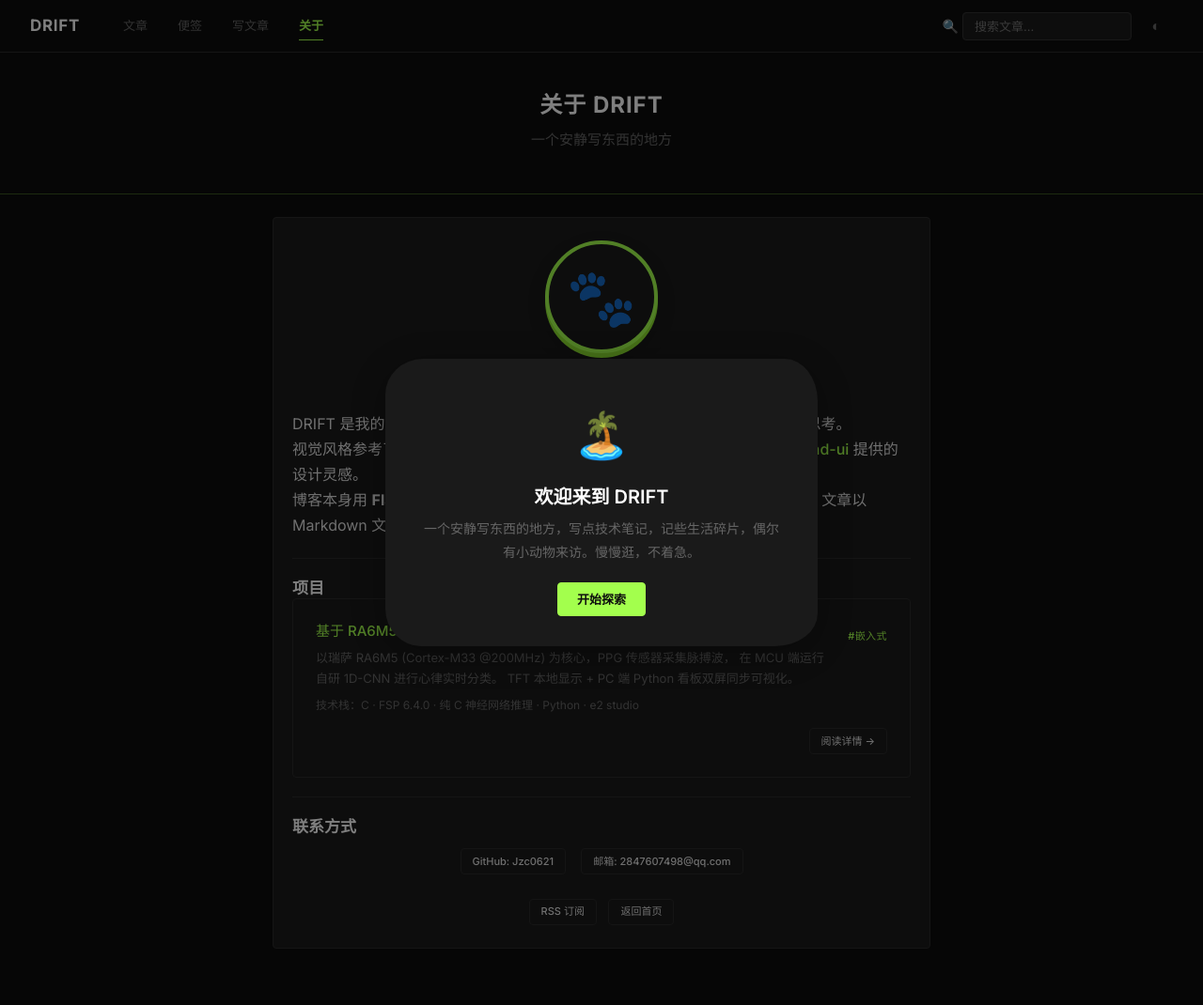
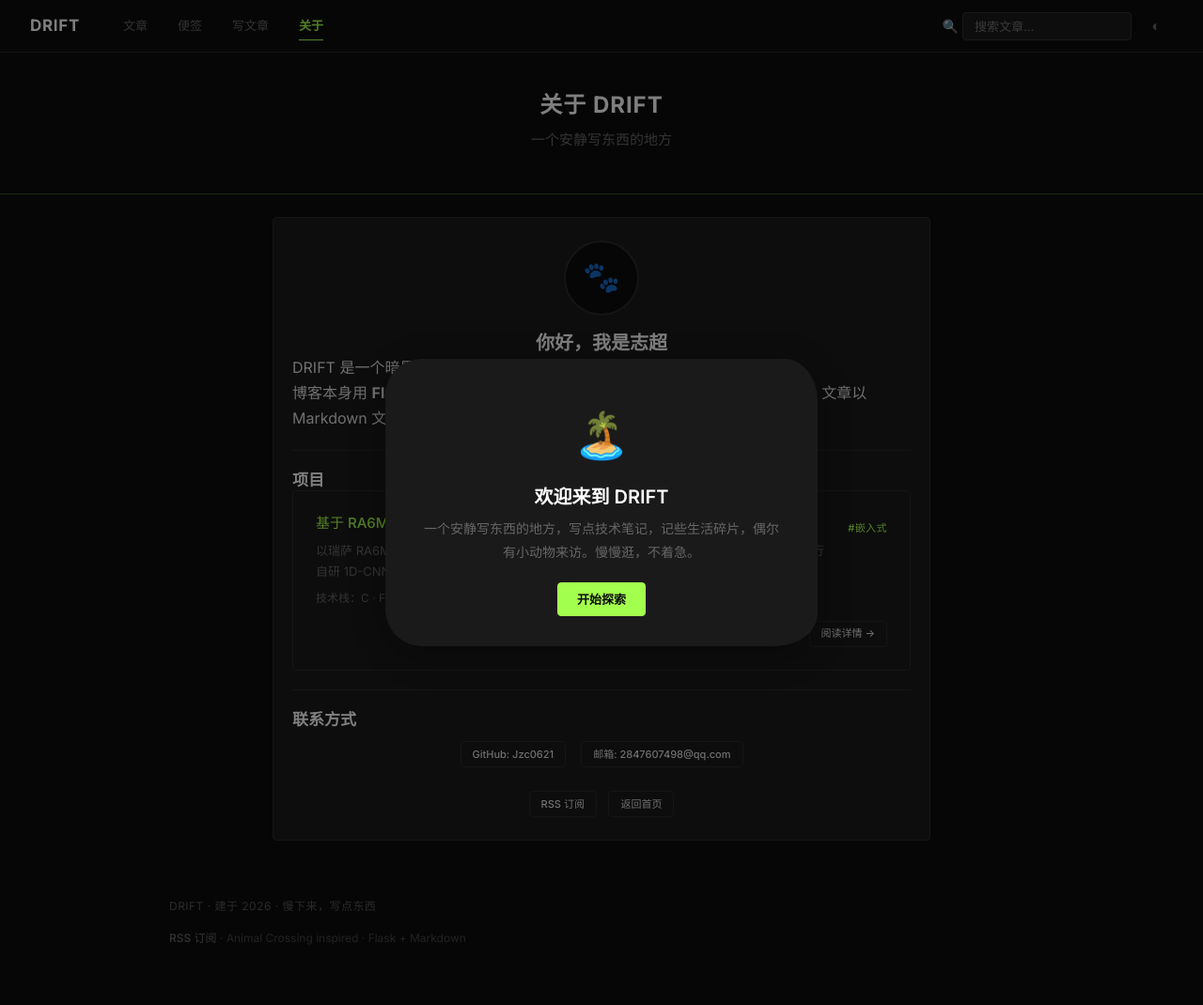
Before and after one commit to Jzc0621/jzc-blog, a Flask app: page /about in a window 1280 px wide. Shown: the whole page at 94% size. Run offline with Flask 3, Linux system fonts and the light colour scheme; some libraries are stand-ins or nearby versions.

Commit message:
feat: finish dark robot redesign for notes, about, editor, 404 pages

```diff
--- a/static/css/animal.css
+++ b/static/css/animal.css
@@ -610,28 +598,16 @@ h4 { font-size: 15px; }
 
 /* ---------- Avatar ---------- */
 .avatar-circle {
-  width: 120px;
-  height: 120px;
+  width: 80px;
+  height: 80px;
   border-radius: 50%;
-  overflow: hidden;
-  margin: 0 auto 20px;
-  border: 4px solid var(--accent);
-  box-shadow: 0 5px 0 0 var(--accent-active), 0 8px 20px rgba(0,0,0,0.15);
-  background: var(--app-teal);
+  background: var(--bg-body);
+  border: 2px solid var(--border-standard);
   display: flex;
   align-items: center;
   justify-content: center;
-  font-size: 60px;
-  transition: all var(--transition);
-}
-.avatar-circle:hover {
-  transform: translateY(-3px);
-  box-shadow: 0 7px 0 0 var(--accent-active), 0 12px 28px rgba(0,0,0,0.2);
-}
-.avatar-circle img {
-  width: 100%;
-  height: 100%;
-  object-fit: cover;
+  margin: 0 auto 16px;
+  font-size: 32px;
 }
 
 /* ---------- Section Strip ---------- */
--- a/templates/about.html
+++ b/templates/about.html
@@ -17,14 +17,8 @@
 
   <h2 style="text-align:center;">你好，我是志超</h2>
 
-  <p style="margin-top:16px;">
-    DRIFT 是我的个人博客——在这里记录技术学习、生活碎片，以及一些零散的思考。
-  </p>
-
   <p>
-    视觉风格参考了任天堂《集合啦！动物森友会》的游戏界面，感谢
-    <a href="https://github.com/guokaigdg/animal-island-ui" target="_blank">animal-island-ui</a>
-    提供的设计灵感。
+    DRIFT 是一个暗黑极简风格的个人博客，简约、克制、专注于文字。
   </p>
 
   <p>
--- a/templates/editor.html
+++ b/templates/editor.html
@@ -11,7 +11,7 @@
 
   <!-- Password gate -->
   <div id="loginGate">
-    <div style="text-align:center;font-size:40px;margin-bottom:16px;">🏝️</div>
+    <div style="text-align:center;font-size:40px;margin-bottom:16px;">DRIFT 后台</div>
     <p style="text-align:center;color:var(--text-secondary);margin-bottom:20px;">请输入密码</p>
     <input class="input input-lg" id="pwdInput" type="password" placeholder="密码" onkeydown="if(event.key==='Enter')checkPwd()">
     <div class="flex-row gap-12" style="margin-top:12px;justify-content:center;">
--- a/templates/notes.html
+++ b/templates/notes.html
@@ -12,7 +12,7 @@
 <div style="max-width:800px;margin:0 auto;">
   {% if notes %}
     {% for note in notes %}
-      <div class="note-card" style="background:var(--{{ color_for(note.tag) }}); padding:20px;">
+      <div class="note-card" style="border-left: 3px solid var(--accent);">
         <div style="white-space:pre-wrap;">{{ note.content }}</div>
         <div class="note-date" style="margin-top:10px;">{{ note.date }}</div>
       </div>
```
Also changed, not shown: other parts of static/css/animal.css (+8 -20 lines), templates/404.html (+5 -8 lines).
